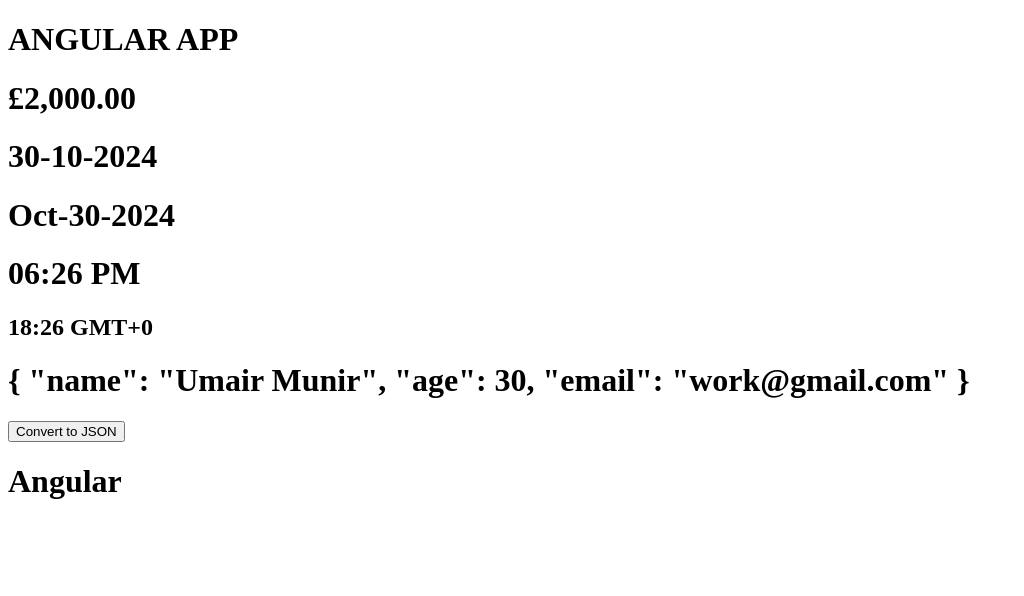
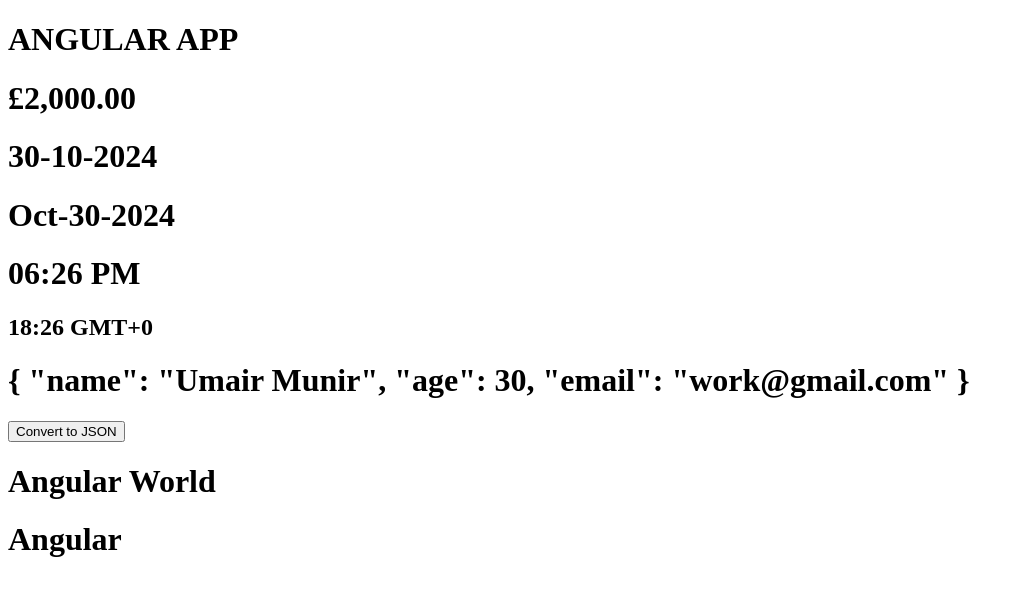
Before and after one commit to B00ttl3/Pipes-In-Angular, an Angular app: page / in a window 1280 px wide. Shown: the top 596 px of the page, without its empty margins (0-1024 px from the left). Built offline with nearby package versions, Linux system fonts and the light colour scheme.

Commit message:
Learnt about how to et a specific word from the whole string

```diff
--- a/src/app/app.component.html
+++ b/src/app/app.component.html
@@ -88,4 +88,7 @@
 
 <!-- Slice Pipe: If you want to extract the portion of a string. In the example below we wanted to show just Angular and not Hello. so after putting | symbol and then slice we will have to give the parameter with it, as the slice pipe works with the parameter. So in here we will count from which word number we want to start including the space. so Hello have 5 words but as in JS we know that 0 is 1 so here the H is not 1 but 0 and then the rest, exclude them and the A is the 6th word so we will start with that -->
 
-<h1>{{'Hello Angular' | slice : 5 }}</h1>
+<h1>{{'Hello Angular World' | slice : 5 }}</h1>
+<!-- in the example above we are extracting the words after the specific. What if we want to extract a specific word from inbetween two words? use the example below. with two parameters. one from where the word will start, second where it will end -->
+
+<h1>{{ 'Hello Angular World' | slice : 5 :13 }}</h1>
```
